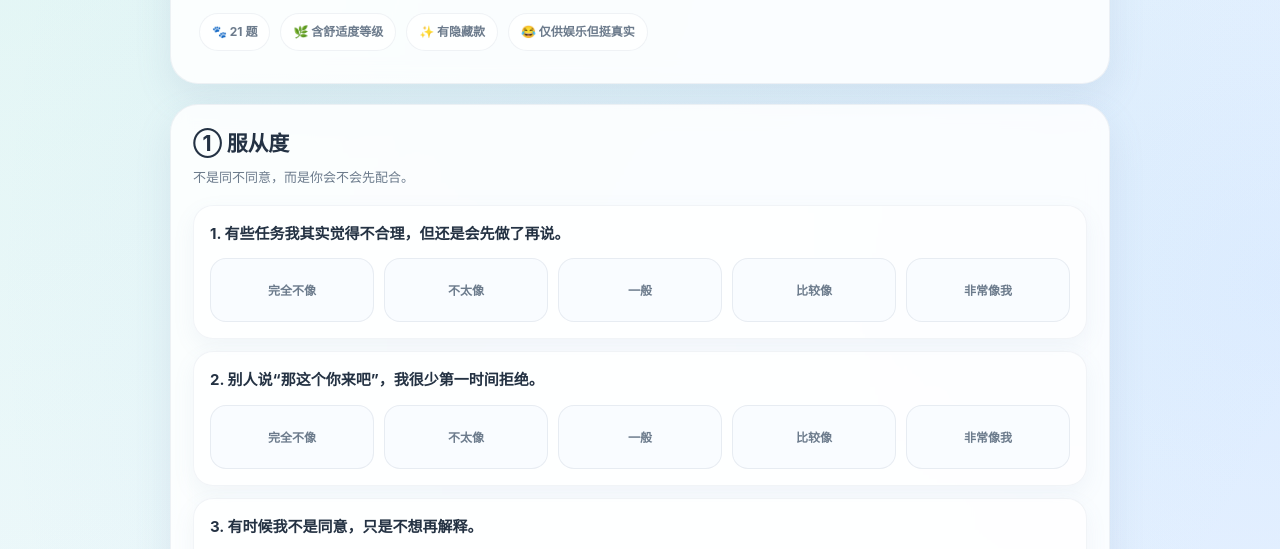
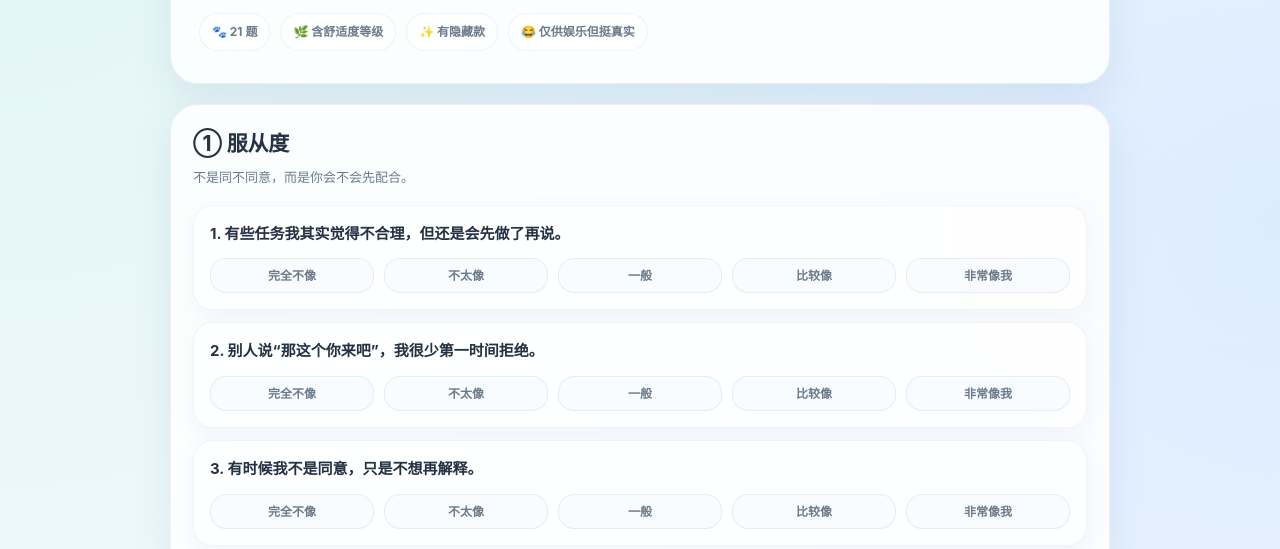
Before and after one commit to PhoenixDream/mbti-test-pj, a plain HTML site: page meme-test.html in a window 1280 px wide. Shown: the part 172-721 px from the top of the page. Drawn offline with Linux system fonts and the light colour scheme.

Commit message:
Adjust button height for improved layout consistency

```diff
--- a/meme-test.html
+++ b/meme-test.html
@@ -160,8 +160,8 @@
             display: flex;
             align-items: center;
             justify-content: center;
-            min-height: 64px;
-            height: 64px;
+            min-height: 35px;
+            height: 35px;
             padding: 8px;
             text-align: center;
             border-radius: 16px;
```
